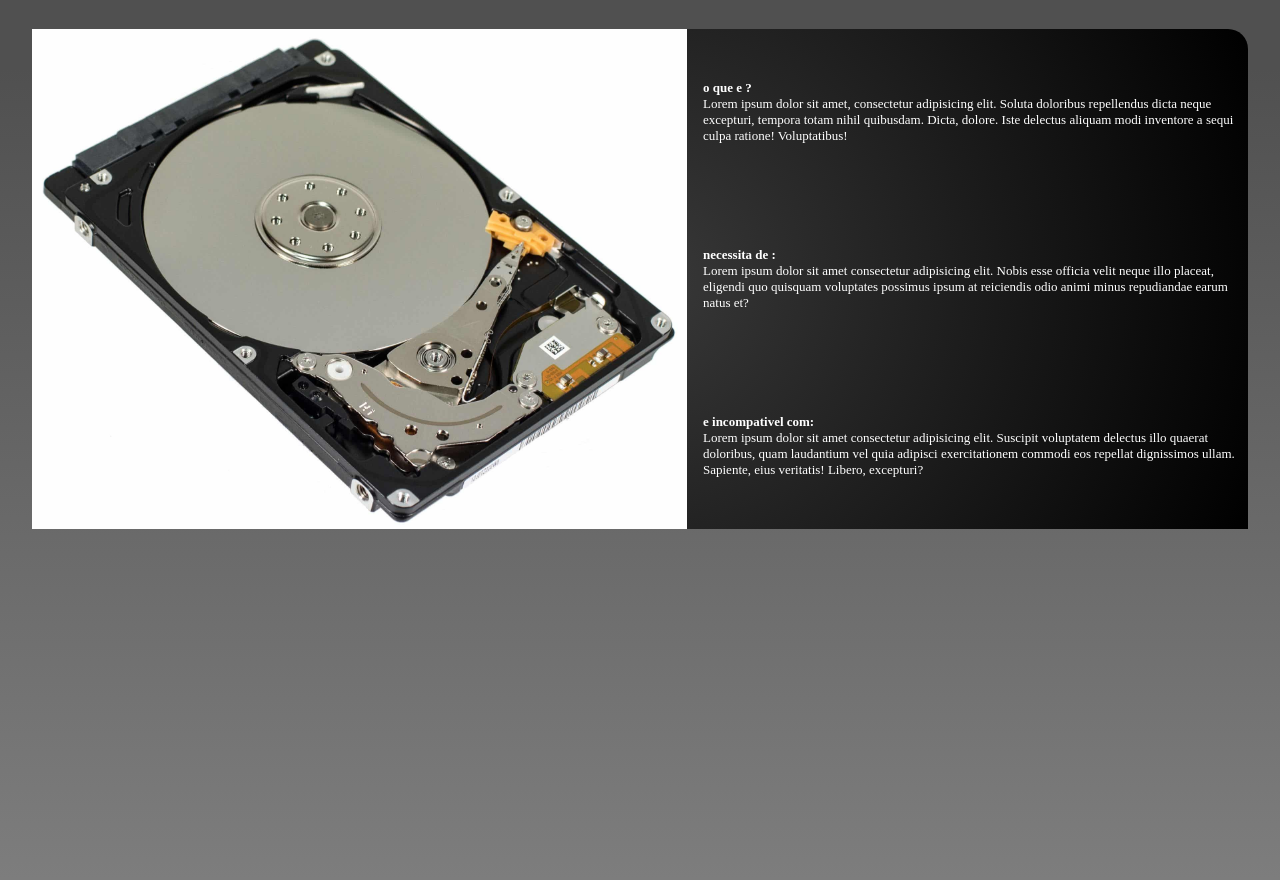
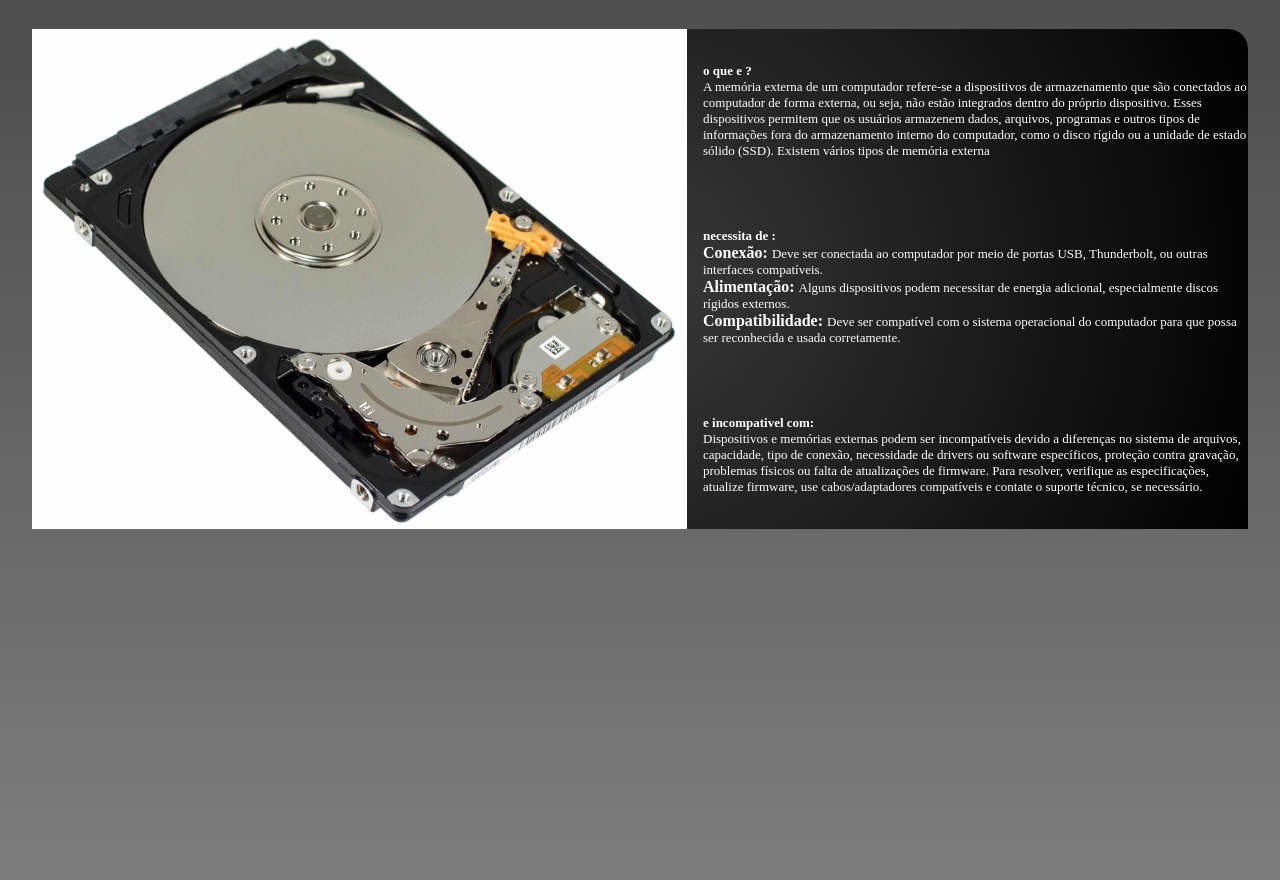
Before and after one commit to vinicius-pascoal/web-front-projeto-semeste, a plain HTML site: page harddissk.html in a window 1280 px wide. Shown: the part 42-922 px from the top of the page. Drawn offline with Linux system fonts and the light colour scheme.

Commit message:
tela memoria externa

```diff
--- a/harddissk.html
+++ b/harddissk.html
@@ -19,15 +19,26 @@
             <div class="descricao">
                 <div>
                     <h4>o que e ?</h4>
-                    <p>Lorem ipsum dolor sit amet, consectetur adipisicing elit. Soluta doloribus repellendus dicta neque excepturi, tempora totam nihil quibusdam. Dicta, dolore. Iste delectus aliquam modi inventore a sequi culpa ratione! Voluptatibus!</p>
+                    <p>A memória externa de um computador refere-se a dispositivos de armazenamento que são conectados ao computador de forma externa, ou seja, não estão integrados dentro do próprio dispositivo. Esses dispositivos permitem que os usuários armazenem dados, arquivos, programas e outros tipos de informações fora do armazenamento interno do computador, como o disco rígido ou a unidade de estado sólido (SSD). Existem vários tipos de memória externa</p>
                 </div>
                 <div>
                     <h4>necessita de :</h4>
-                    <p>Lorem ipsum dolor sit amet consectetur adipisicing elit. Nobis esse officia velit neque illo placeat, eligendi quo quisquam voluptates possimus ipsum at reiciendis odio animi minus repudiandae earum natus et?</p>
+                    <ul>
+                        <li>
+                            <span>Conexão: </span>Deve ser conectada ao computador por meio de portas USB, Thunderbolt, ou outras interfaces compatíveis.
+                        </li>
+                        <li>
+                            <span>Alimentação: </span>Alguns dispositivos podem necessitar de energia adicional, especialmente discos rígidos externos.
+                        </li>
+                        <li>
+                            <span>Compatibilidade: </span>Deve ser compatível com o sistema operacional do computador para que possa ser reconhecida e usada corretamente.
+                        </li>
+                    </ul>
                 </div>
                 <div>
                     <h4>e incompativel com:</h4>
-                    <p>Lorem ipsum dolor sit amet consectetur adipisicing elit. Suscipit voluptatem delectus illo quaerat doloribus, quam laudantium vel quia adipisci exercitationem commodi eos repellat dignissimos ullam. Sapiente, eius veritatis! Libero, excepturi?</p>
+                    <p>
+                        Dispositivos e memórias externas podem ser incompatíveis devido a diferenças no sistema de arquivos, capacidade, tipo de conexão, necessidade de drivers ou software específicos, proteção contra gravação, problemas físicos ou falta de atualizações de firmware. Para resolver, verifique as especificações, atualize firmware, use cabos/adaptadores compatíveis e contate o suporte técnico, se necessário.</p>
                 </div>
             </div>
         </div>
```
